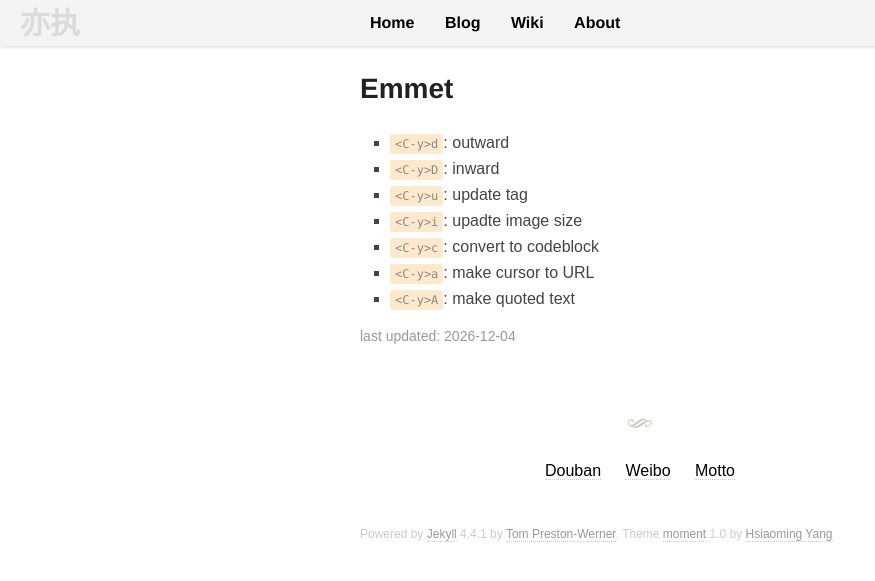
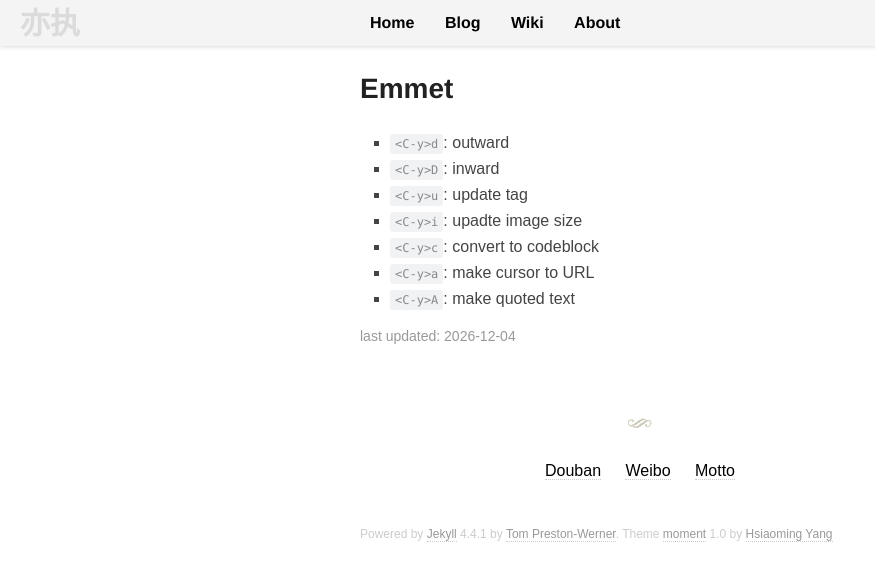
Before and after one commit to fanyange/fanyange.github.io, a Jekyll site: the page built from wiki/Emmet.md, in a window 1280 px wide. Shown: the top 581 px of the page, without its empty margins (0-875 px from the left). Built offline with Jekyll 4.4.1, drawn with Linux system fonts in a browser that asks for light colours; some web fonts are replaced; comment, search, counter and statistics services are not loaded.

Commit message:
change code tag bg color

```diff
--- a/static/css/style.css
+++ b/static/css/style.css
@@ -124,7 +124,7 @@ pre {
   word-wrap: break-word;
 }
 code, tt {
-  background-color: #fee9cc;
+  background-color: #F1F2F3;
   color: #888;
   padding: 3px 5px;
   font-size: 12px;
```
